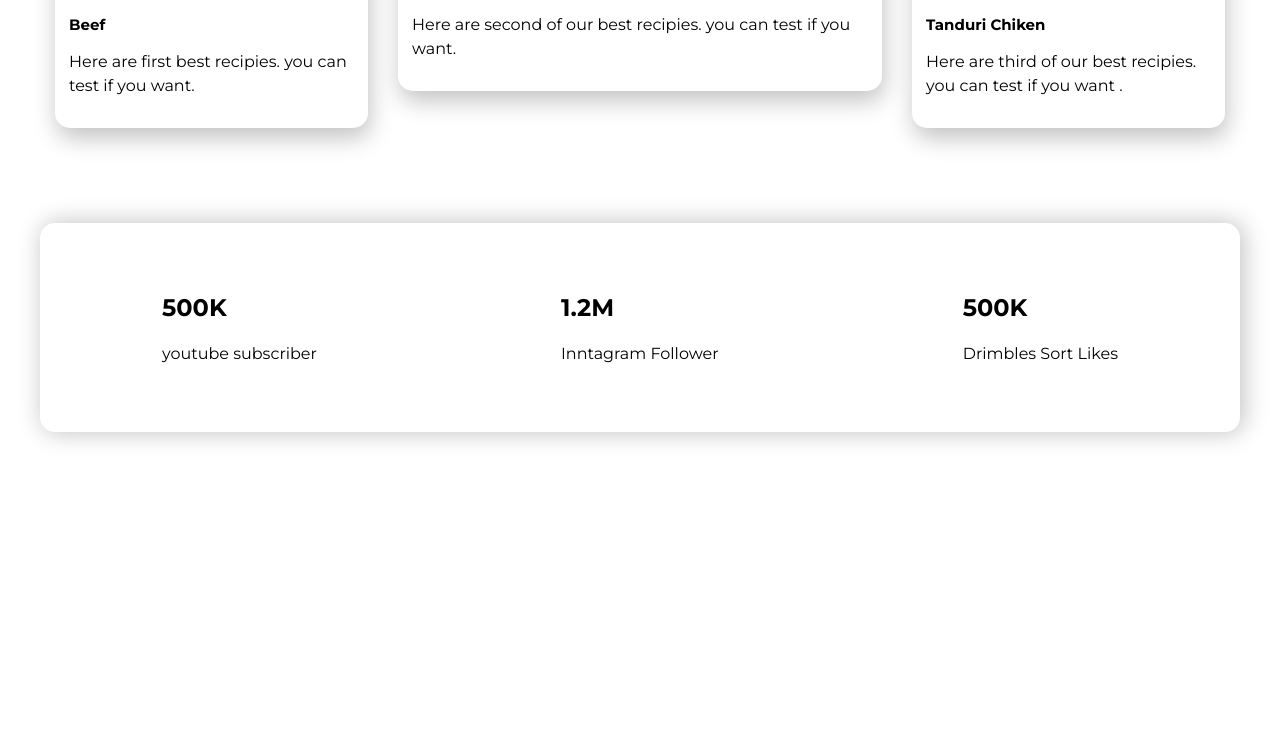
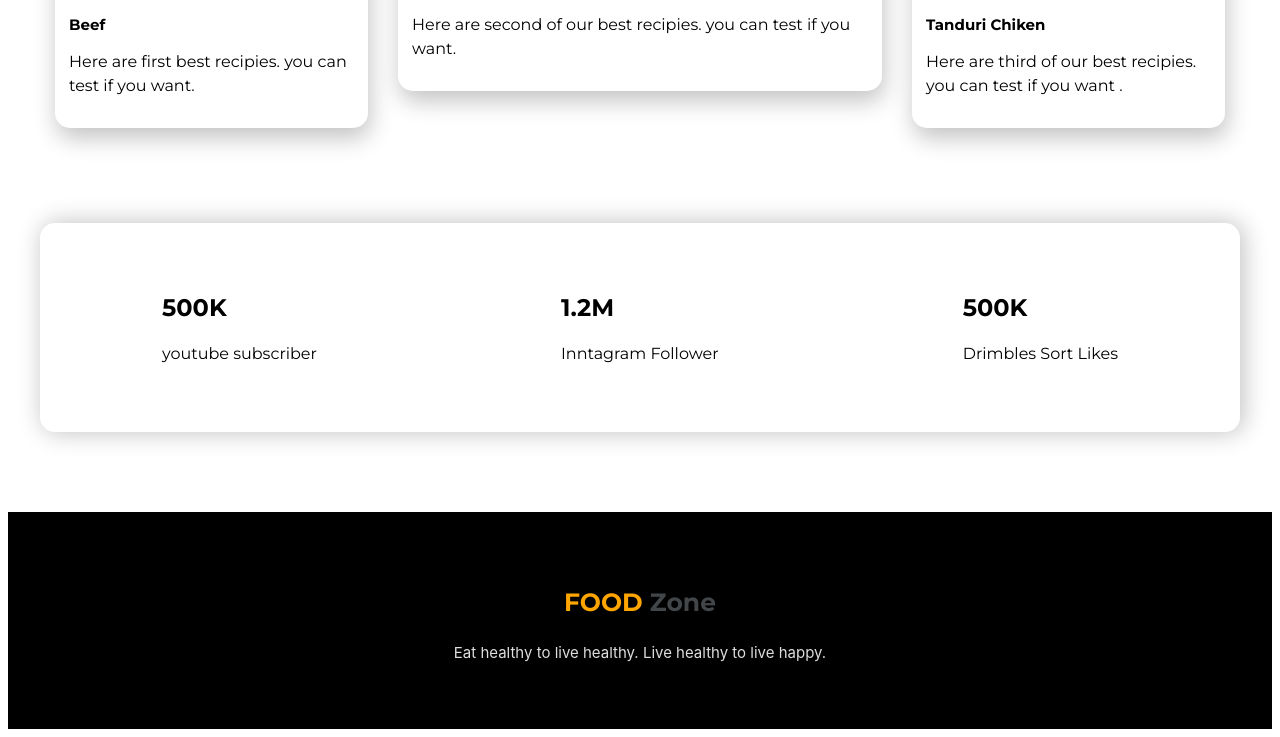
Before and after one commit to MdEftakhar/Food-Network, a plain HTML site: page index.html in a window 1280 px wide. Shown: the part 2112-2849 px from the top of the page. Before the commit the page ends 2624 px from the top, so only its background shows below. Drawn offline with Linux system fonts and the light colour scheme; files whose address does not match are found by name.

Commit message:
Food Zone

```diff
--- a/index.html
+++ b/index.html
@@ -109,5 +109,11 @@
             </div>
         </div>
     </section>
+    <footer>
+        <div class="footer-division">
+            <h3><span>FOOD</span> Zone</h3>
+            <p>Eat healthy to live healthy. Live healthy to live happy.</p>
+        </div>
+    </footer>
 </body>
 </html>
--- a/style.css
+++ b/style.css
@@ -91,3 +91,27 @@ p{
     padding: 50px 0;
     border-radius: 15px;
 }
+footer {
+    text-align: center;
+        background-color: black;
+        }
+
+footer h3 {
+    color: rgb(66, 70, 73);
+        font-size: 25px;
+        }
+
+footer span {
+    color: orange;
+    }
+
+footer p {
+    color: rgba(255, 255, 255, 0.87);
+        font-family: -apple-system, BlinkMacSystemFont, 'Segoe UI', Roboto, Oxygen, Ubuntu, Cantarell, 'Open Sans', 'Helvetica Neue', sans-seri;
+            font-size: 15px;
+            }
+
+.footer-division {
+    margin-top: 40px;
+        padding: 50px;
+        }
```
